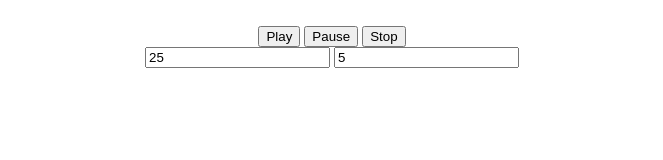
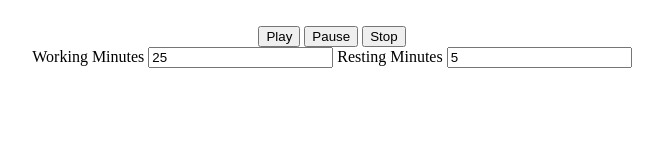
Before and after one commit to StephanyCamacho/pomodoro-timer, a plain HTML site: page index.html in a window 1280 px wide. Shown: the whole page, without its empty margins (308-971 px from the left). Drawn offline with Linux system fonts and the light colour scheme.

Commit message:
added labels

```diff
--- a/index.html
+++ b/index.html
@@ -20,7 +20,9 @@
             <button id="stop">Stop</button>
         </div>
         <div class="settings">
+            <label for="work-minutes">Working Minutes</label>
             <input type="number" name="work" id="work-minutes" value="25">
+            <label for="rest-minutes">Resting Minutes</label>
             <input type="number" name="rest" id="rest-minutes" value="5">
         </div>
     </div>
```
